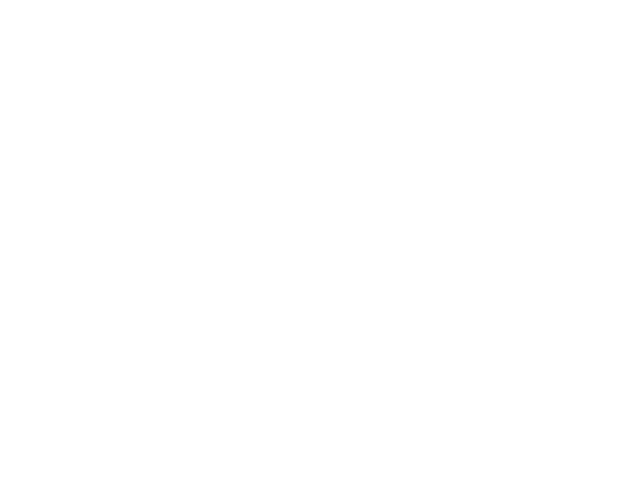
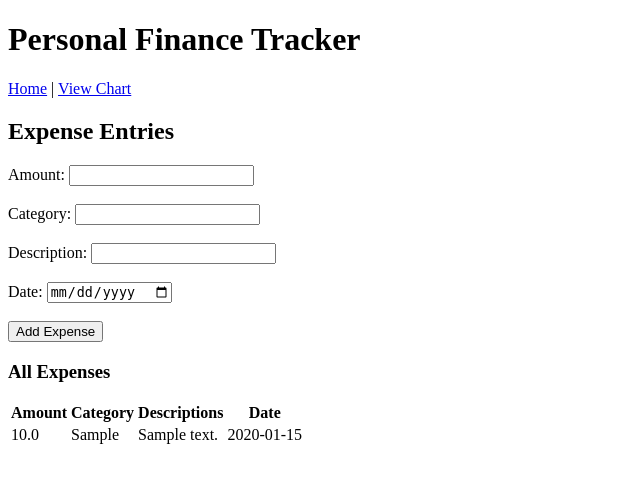
Before and after one commit to mK-zero/personal-finance-tracker, a Flask app: page / in a window 1280 px wide. Before the commit the part shown is empty. Shown: the top 483 px of the page, without its empty margins (0-640 px from the left). Run offline with Flask 3, Linux system fonts and the light colour scheme; tables that the repository leaves empty hold one stand-in row (values such as "Sample post").

Commit message:
Complete layout, initialize index and chart

```diff
--- a/templates/index.html
+++ b/templates/index.html
@@ -0,0 +1,38 @@
+{% extends 'layout.html' %}
+
+{% block content %}
+<h2>Expense Entries</h2>
+<form method="POST" action="/add">
+    <label for="amount">Amount:</label>
+    <input type="number" name="amount" required><br><br>
+
+    <label for="category">Category:</label>
+    <input type="text" name="category" required><br><br>
+
+    <label for="description">Description:</label>
+    <input type="text" name="description"><br><br>
+
+    <label for="date">Date:</label>
+    <input type="date" name="date" required><br><br>
+
+    <button type="submit">Add Expense</button>
+</form>
+
+<h3>All Expenses</h3>
+<table>
+    <tr>
+        <th>Amount</th>
+        <th>Category</th>
+        <th>Descriptions</th>
+        <th>Date</th>
+    </tr>
+    {% for expense in expenses %}
+    <tr>
+        <td>{{ expense.amount }}</td>
+        <td>{{ expense.category }}</td>
+        <td>{{ expense.description }}</td>
+        <td>{{ expense.date }}</td>
+    </tr>
+    {% endfor %}
+</table>
+{% endblock %}
--- a/templates/layout.html
+++ b/templates/layout.html
@@ -2,6 +2,20 @@
 
 <html lang="en">
 <head>
+    <meta charset="UTF-8">
+    <meta name="viewport" content="width=device-width, initial-scale=1.0">
+    <title>Personal Finance Tracker</title>
+    <link rel="stylesheet" href="{{ url_for('static', filename='style.css')}}">
+</head>
 
-</head>
+<body>
+    <div class="container">
+        <h1>Personal Finance Tracker</h1>
+        <nav>
+            <a href="/">Home</a> | <a href="/chart">View Chart</a>
+        </nav>
+        {% block content %}
+        {% endblock %}
+    </div>
+</body>
 </html>
```
Also changed, not shown: templates/chart.html (added, +6 -0 lines).
